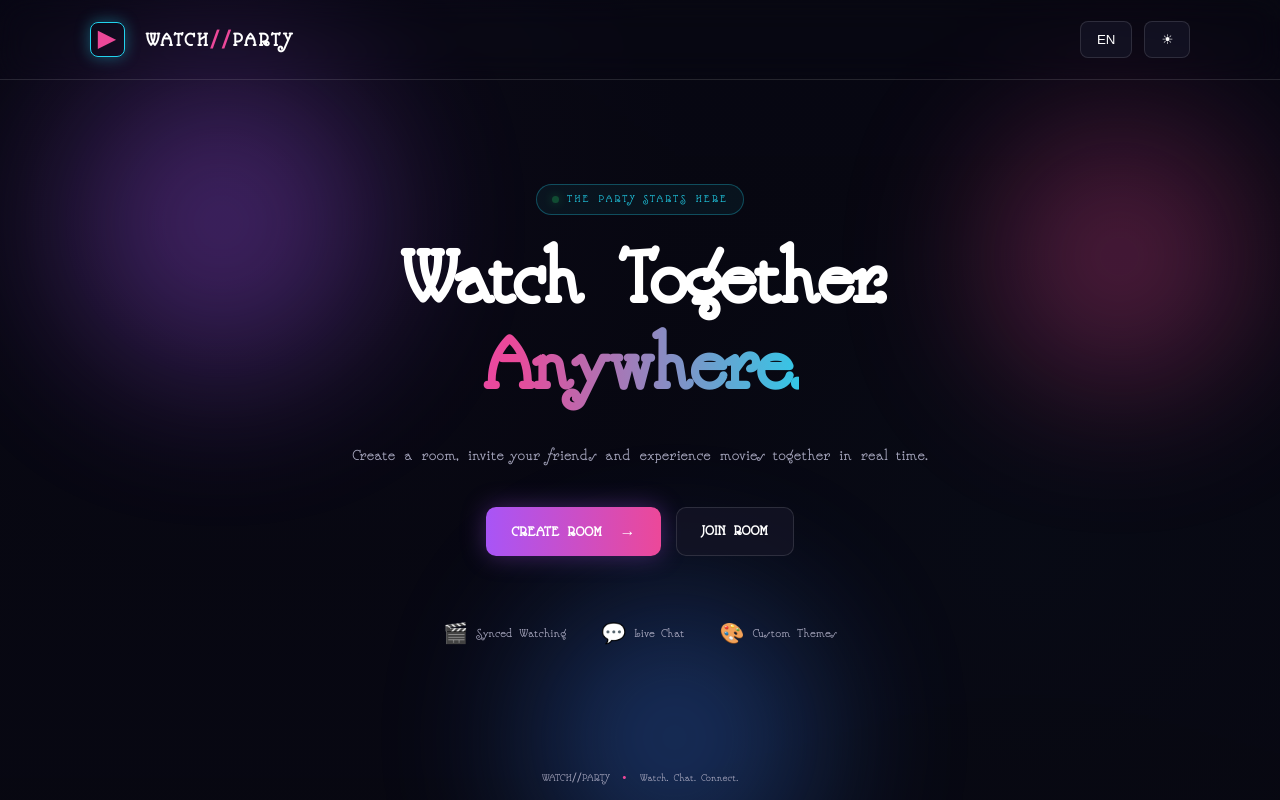
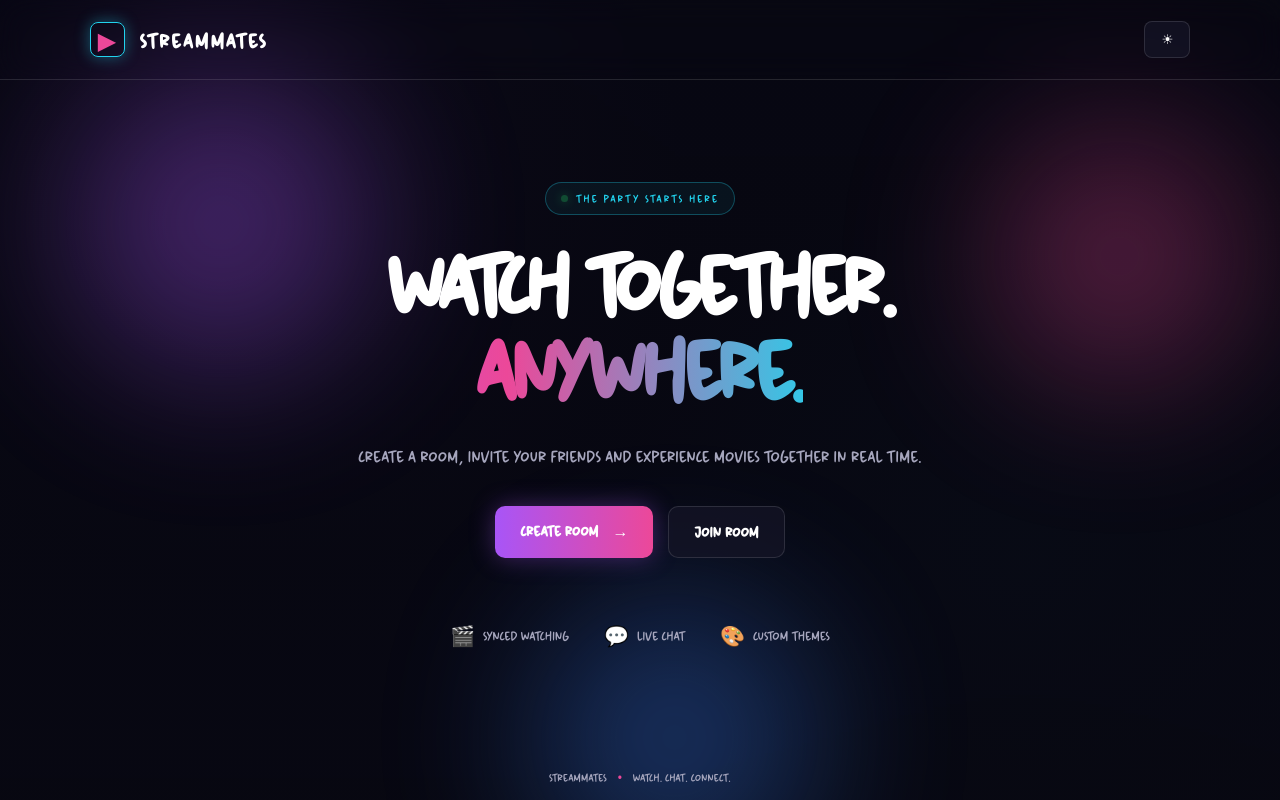
Before and after one commit to Nikitha-Naganathan/Watch-Party, a Flask app: page / in a window 1280 px wide. Run offline with Flask 3, Linux system fonts and the light colour scheme.

Commit message:
Font finalised

```diff
--- a/Static/CSS/style.css
+++ b/Static/CSS/style.css
@@ -1,6 +1,6 @@
 @font-face {
     font-family: "MainFont";
-    src: url("../Fonts/NickelodeonNF.ttf") format("truetype");
+    src: url("../Fonts/Pastry\ Paradise.otf") format("truetype");
 }
 
 * {
--- a/Templates/create_room.html
+++ b/Templates/create_room.html
@@ -8,7 +8,7 @@
     <meta name="viewport"
           content="width=device-width, initial-scale=1.0">
 
-    <title>Create Room | Watch//Party</title>
+    <title>Create Room | StreamMates</title>
 
     <link rel="stylesheet"
           href="{{ url_for('static', filename='css/style.css') }}">
@@ -742,7 +742,7 @@
                         <div class="source-help">
 
                             The YouTube video will be played
-                            through YouTube. Watch//Party will
+                            through YouTube. StreamMates will
                             not download or store the video.
 
                         </div>
--- a/Templates/host_quit.html
+++ b/Templates/host_quit.html
@@ -7,7 +7,7 @@
 
     <meta name="viewport" content="width=device-width, initial-scale=1.0">
 
-    <title>Leave Watch Party | Watch//Party</title>
+    <title>Leave Watch Party | StreamMates</title>
 
     <link rel="stylesheet" href="{{ url_for('static', filename='css/style.css') }}">
 
--- a/Templates/index.html
+++ b/Templates/index.html
@@ -5,7 +5,7 @@
     <meta charset="UTF-8">
     <meta name="viewport" content="width=device-width, initial-scale=1.0">
 
-    <title>WatchParty</title>
+    <title>StreamMates</title>
 
     <link rel="stylesheet" href="{{ url_for('static', filename='css/style.css') }}">
 </head>
@@ -22,14 +22,10 @@
 
         <div class="logo">
             <span class="logo-icon">▶</span>
-            WATCH<span>//</span>PARTY
+            StreamMates
         </div>
 
         <div class="nav-right">
-
-            <button class="language-btn">
-                EN
-            </button>
 
             <button id="themeToggle" class="theme-btn">
                 ☀
@@ -99,7 +95,7 @@
     <footer>
 
         <p>
-            WATCH//PARTY
+            StreamMates
             <span>•</span>
             Watch. Chat. Connect.
         </p>
--- a/Templates/join_room.html
+++ b/Templates/join_room.html
@@ -8,7 +8,7 @@
     <meta name="viewport"
           content="width=device-width, initial-scale=1.0">
 
-    <title>Join Room | Watch//Party</title>
+    <title>Join Room | StreamMates</title>
 
     <link rel="stylesheet"
           href="{{ url_for('static', filename='css/style.css') }}">
--- a/Templates/public_rooms.html
+++ b/Templates/public_rooms.html
@@ -8,7 +8,7 @@
     <meta name="viewport"
           content="width=device-width, initial-scale=1.0">
 
-    <title>Public Rooms | Watch//Party</title>
+    <title>Public Rooms | StreamMates</title>
 
     <link rel="stylesheet"
           href="{{ url_for('static', filename='css/style.css') }}">
--- a/Templates/room.html
+++ b/Templates/room.html
@@ -10,7 +10,7 @@
           content="width=device-width, initial-scale=1.0">
 
     <title>
-        {{ room["room_name"] }} | Watch//Party
+        {{ room["room_name"] }} | StreamMates
     </title>
 
     <link rel="stylesheet"
--- a/Templates/room_created.html
+++ b/Templates/room_created.html
@@ -8,7 +8,7 @@
     <meta name="viewport"
           content="width=device-width, initial-scale=1.0">
 
-    <title>Room Created | Watch//Party</title>
+    <title>Room Created | StreamMates</title>
 
     <link rel="stylesheet"
           href="{{ url_for('static', filename='css/style.css') }}">
```
Also changed, not shown: Static/Fonts/NickelodeonNF.ttf (deleted), Static/Fonts/Pastry Paradise.otf (added).
